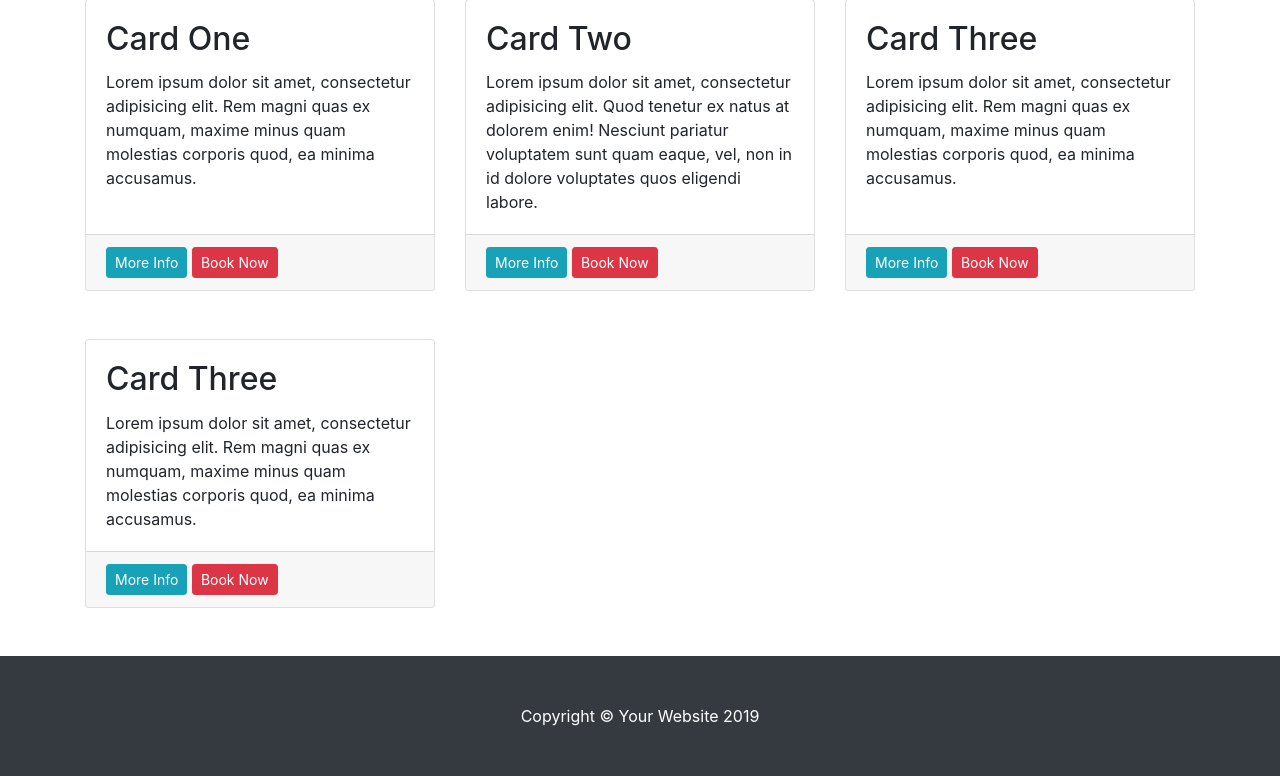
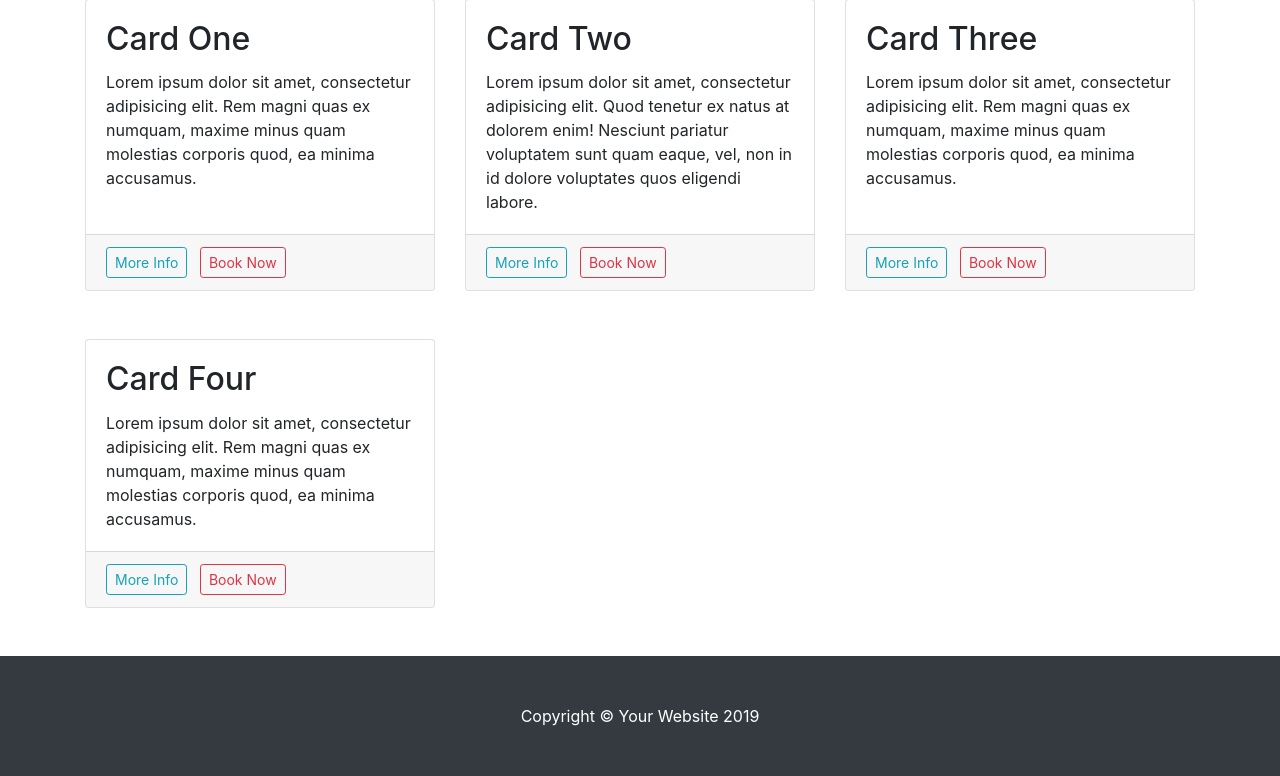
Before and after one commit to labibgb/art-exhibition-gallery-booking-system, a Django app: page / in a window 1280 px wide. Shown: the part 826-1602 px from the top of the page. Run offline with Django 3.2, Linux system fonts and the light colour scheme; some libraries are stand-ins or nearby versions.

Commit message:
Some UI improvement

```diff
--- a/templates/pages/index.html
+++ b/templates/pages/index.html
@@ -22,8 +22,8 @@
               <p class="card-text">Lorem ipsum dolor sit amet, consectetur adipisicing elit. Rem magni quas ex numquam, maxime minus quam molestias corporis quod, ea minima accusamus.</p>
             </div>
             <div class="card-footer">
-                <a href="#" class="btn btn-info btn-sm">More Info</a>
-                <a href="#" class="btn btn-danger btn-sm">Book Now</a>
+                <a href="#" class="btn btn-outline-info btn-sm mr-2">More Info</a>
+                <a href="#" class="btn btn-outline-danger btn-sm">Book Now</a>
             </div>
           </div>
         </div>
@@ -35,8 +35,8 @@
               <p class="card-text">Lorem ipsum dolor sit amet, consectetur adipisicing elit. Quod tenetur ex natus at dolorem enim! Nesciunt pariatur voluptatem sunt quam eaque, vel, non in id dolore voluptates quos eligendi labore.</p>
             </div>
             <div class="card-footer">
-              <a href="#" class="btn btn-info btn-sm">More Info</a>
-              <a href="#" class="btn btn-danger btn-sm">Book Now</a>
+                <a href="#" class="btn btn-outline-info btn-sm mr-2">More Info</a>
+                <a href="#" class="btn btn-outline-danger btn-sm">Book Now</a>
             </div>
           </div>
         </div>
@@ -48,8 +48,8 @@
               <p class="card-text">Lorem ipsum dolor sit amet, consectetur adipisicing elit. Rem magni quas ex numquam, maxime minus quam molestias corporis quod, ea minima accusamus.</p>
             </div>
             <div class="card-footer">
-                <a href="#" class="btn btn-info btn-sm">More Info</a>
-                <a href="#" class="btn btn-danger btn-sm">Book Now</a>
+                <a href="#" class="btn btn-outline-info btn-sm mr-2">More Info</a>
+                <a href="#" class="btn btn-outline-danger btn-sm">Book Now</a>
             </div>
           </div>
         </div>
@@ -58,12 +58,12 @@
          <div class="col-md-4 mb-5">
             <div class="card h-100">
               <div class="card-body">
-                <h2 class="card-title">Card Three</h2>
+                <h2 class="card-title">Card Four</h2>
                 <p class="card-text">Lorem ipsum dolor sit amet, consectetur adipisicing elit. Rem magni quas ex numquam, maxime minus quam molestias corporis quod, ea minima accusamus.</p>
               </div>
               <div class="card-footer">
-                <a href="#" class="btn btn-info btn-sm">More Info</a>
-                <a href="#" class="btn btn-danger btn-sm">Book Now</a>
+                <a href="#" class="btn btn-outline-info btn-sm mr-2">More Info</a>
+                <a href="#" class="btn btn-outline-danger btn-sm">Book Now</a>
               </div>
             </div>
           </div>
```
